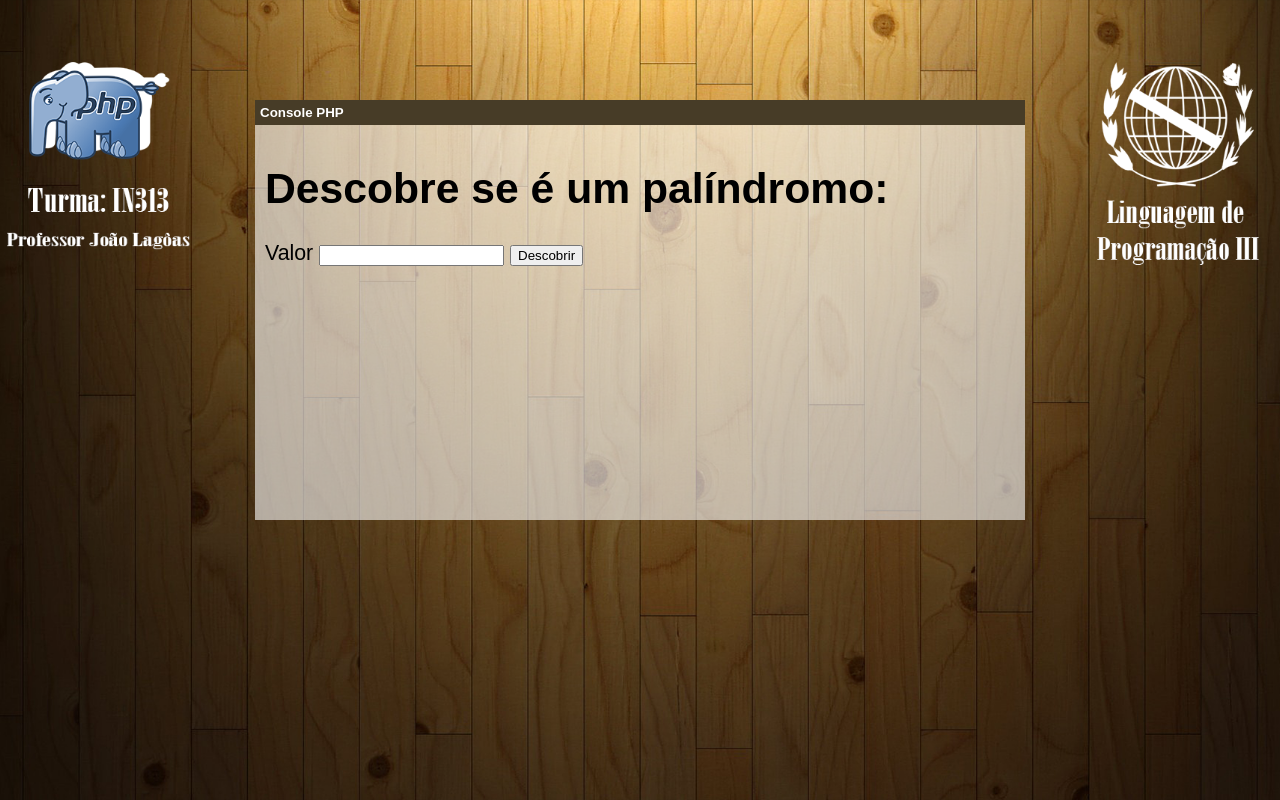
After one commit to gbrmgls/poker_lp3, a PHP site: page /home.html in a window 1280 px wide. The commit adds this page. Run offline with PHP 8.4, Linux system fonts and the light colour scheme.

Commit message:
Add files via upload

```diff
--- /dev/null
+++ b/poker_lp3/css/folha_de_estilo.css
@@ -0,0 +1,45 @@
+html {
+    font: 16pt Arial;
+}
+body {
+    background: url("fundo.png") no-repeat top center fixed;
+    background-size: cover;
+}
+
+div::before {
+    content: " Console PHP";
+    font: 10pt Arial;
+    font-weight: bold;
+    color: white;
+    background-color: #473c27;
+    padding: 5px;
+    display: block;
+    position: relative;
+    top: -10px;
+    left: -10px;
+    width: 760px;
+}
+
+div {
+    background-color: rgba(255,255,255,.6);
+    margin: 100px auto 100px auto;
+    padding: 10px;
+    width: 750px;
+    min-height:400px;
+}
+
+a {
+    color: #273747;
+    text-decoration: none;
+    font-weight: bold;
+    font: 11pt Helvetica;
+}
+
+a:hover {
+    text-decoration: underline;
+}
+
+span.foco {
+    font-weight: bold;
+    color: #7e050c;
+}
--- /dev/null
+++ b/poker_lp3/home.html
@@ -0,0 +1,25 @@
+<!DOCTYPE html>
+
+<!--
+-->
+
+<html>
+    <head>
+        <link rel="stylesheet" href="css/folha_de_estilo.css"/>
+        <meta charset="UTF-8"/>
+        <title>Linguagem de Programação III - PHP</title>
+    </head>
+    <body>
+        <div>
+            <h1> Descobre se é um palíndromo: </h1>
+
+            <form method="get" action="script.php">
+
+                Valor <input type="text" name="t"/>
+                <input type="submit" value="Descobrir"/>
+
+            </form>
+
+        </div>
+    </body>
+</html>
--- a/poker_lp3/index.php
+++ b/poker_lp3/index.php
@@ -12,7 +12,7 @@ and open the template in the editor.
     <body>
         <?php
 
-
+        //
 
         ?>
     </body>
--- a/poker_lp3/nbproject/private/private.xml
+++ b/poker_lp3/nbproject/private/private.xml
@@ -4,7 +4,6 @@
     <open-files xmlns="http://www.netbeans.org/ns/projectui-open-files/2">
         <group>
             <file>file:/C:/xampp/htdocs/poker_lp3/site.html</file>
-            <file>file:/C:/xampp/htdocs/poker_lp3/index.php</file>
         </group>
     </open-files>
 </project-private>
```
Also changed, not shown: poker_lp3/Baralho.php (added, +91 -0 lines), poker_lp3/Carta.php (added, +26 -0 lines), poker_lp3/Jogador.php (added, +7 -0 lines), poker_lp3/Mao.php (added, +88 -0 lines), poker_lp3/css/fundo.png (added).
